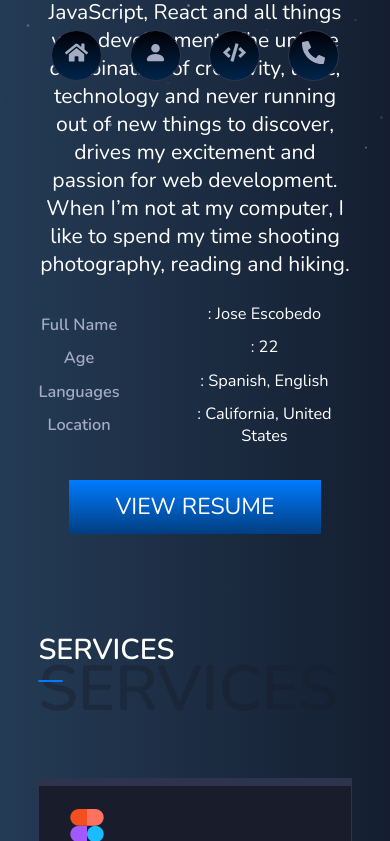
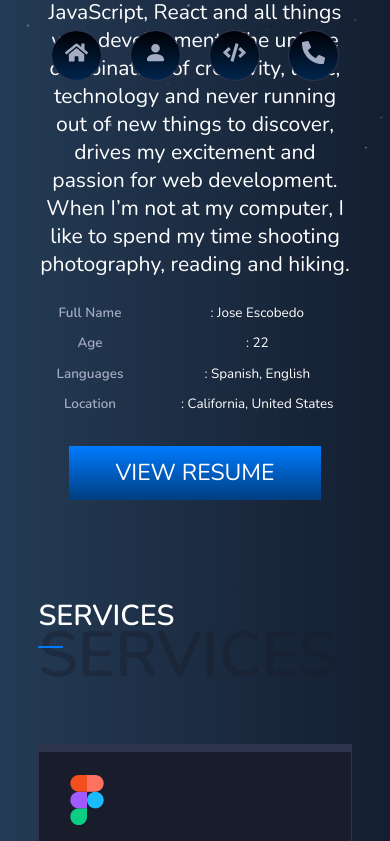
Before and after one commit to Jose-Escobedo/Portfolio-Website, a React (Create React App) app: page /about in a window 390 px wide. Shown: the part 684-1525 px from the top of the page. Built offline with nearby package versions, Linux system fonts and the light colour scheme.

Commit message:
media query 390px info anf info title parapgraph

```diff
--- a/src/components/About/ImageSection.js
+++ b/src/components/About/ImageSection.js
@@ -124,6 +124,14 @@ const ImageSectionStyled = styled.div`
         align-items: center;
       }
     }
+    @media screen and (max-width: 390px) {
+      .info-title p {
+        font-size: 0.7rem;
+      }
+      .info p {
+        font-size: 0.7rem;
+      }
+    }
   }
 `;
 
```
